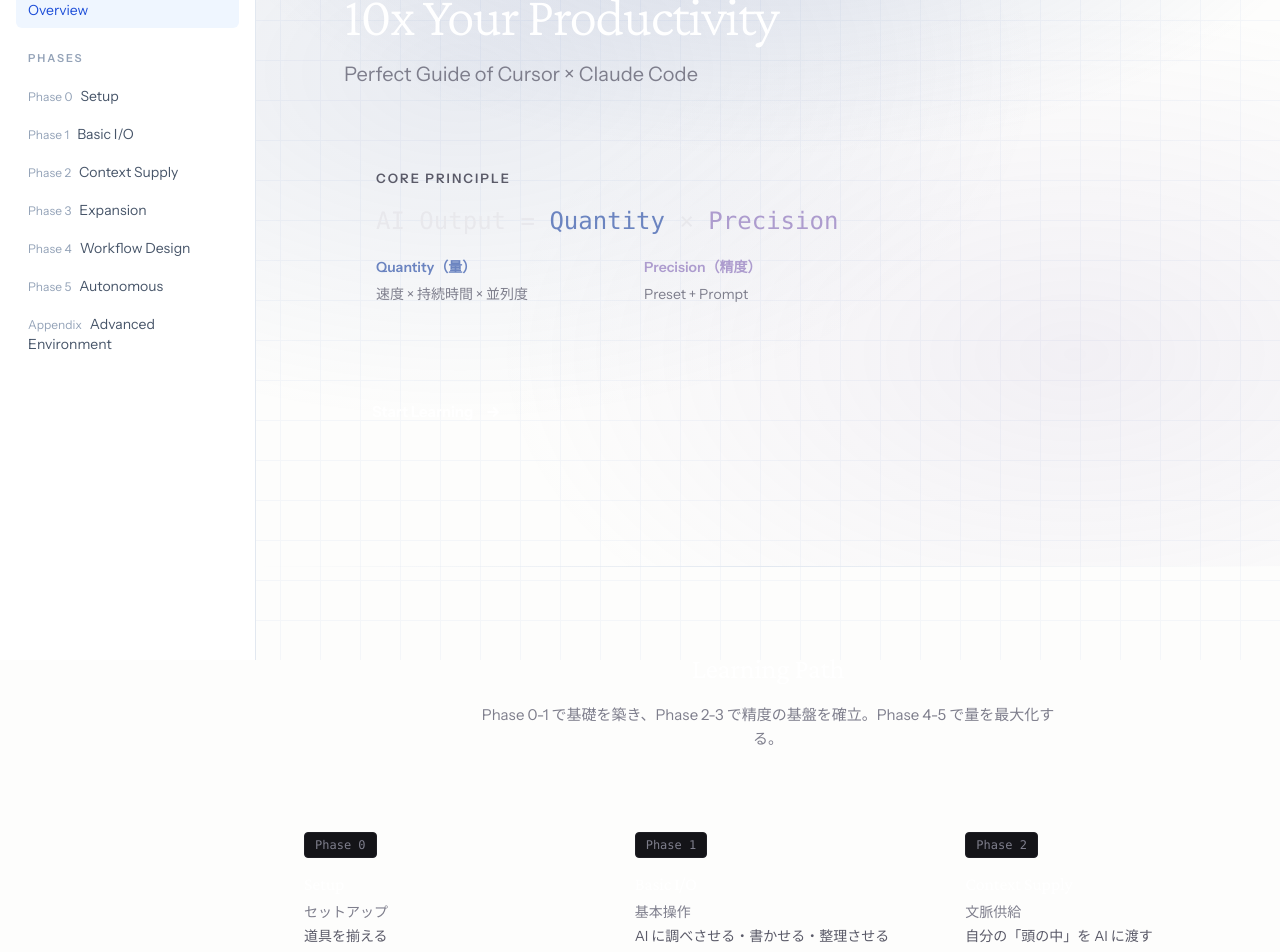
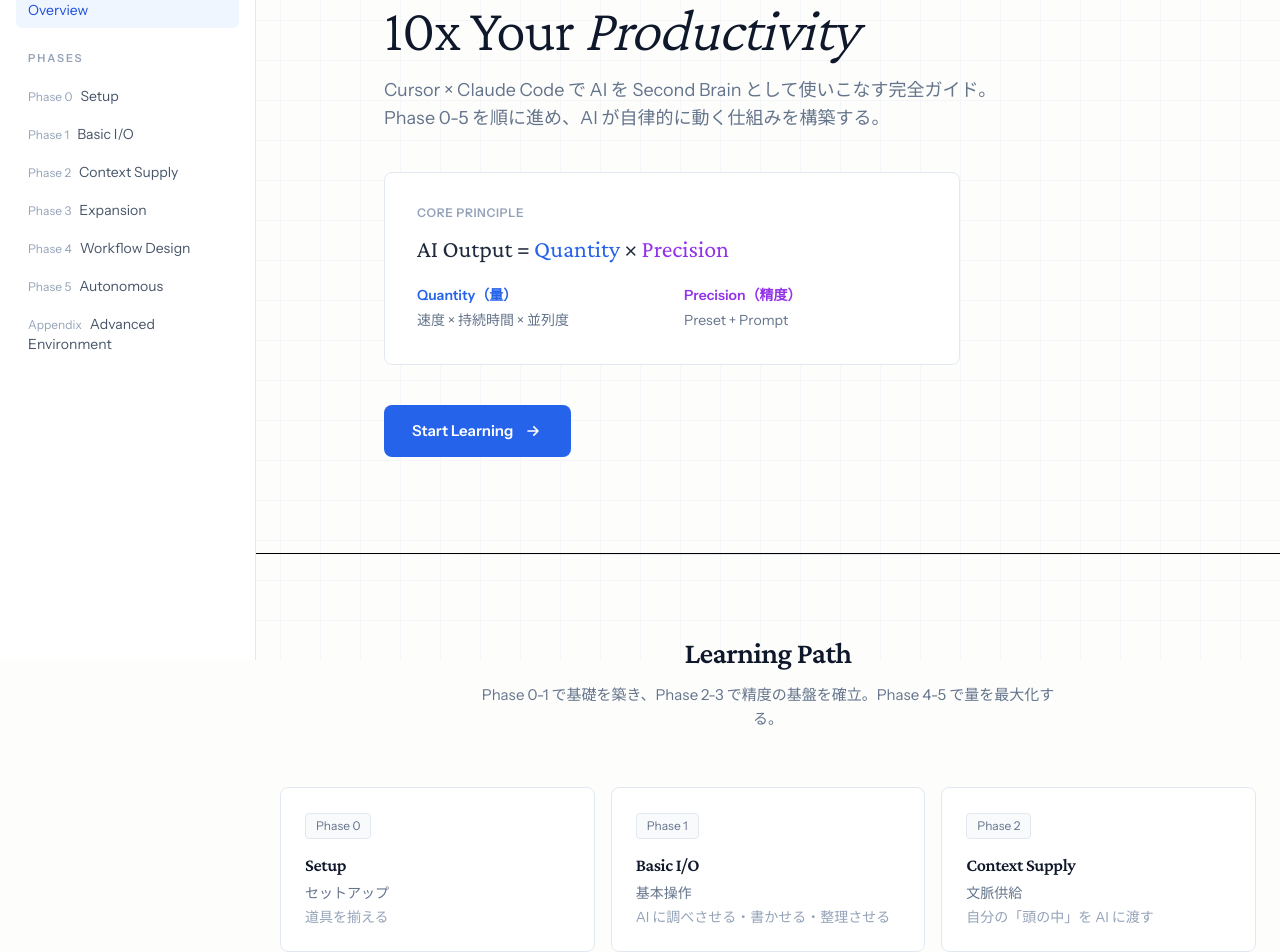
Before and after one commit to thedomainai/10x-productivity-perfect-guide, a Next.js app in the folder web/: page / in a window 1280 px wide. Shown: the part 140-1092 px from the top of the page. Built offline with nearby package versions, Linux system fonts and the light colour scheme.

Commit message:
auto: web/src/app/page.tsx

```diff
--- a/web/src/app/page.tsx
+++ b/web/src/app/page.tsx
@@ -10,61 +10,57 @@
   return (
     <div>
       {/* Hero */}
-      <section className="relative overflow-hidden">
-        {/* Hero + Mesh Gradient */}
-        <div
-          className="absolute inset-0"
-          style={{
-            background: `
-              radial-gradient(ellipse 80% 60% at 50% 0%, rgba(80, 104, 164, 0.2) 0%, transparent 70%),
-              radial-gradient(at 20% 30%, rgba(80, 104, 164, 0.12) 0%, transparent 50%),
-              radial-gradient(at 80% 70%, rgba(142, 124, 180, 0.1) 0%, transparent 50%)
-            `,
-          }}
-        />
-
-        <div className="relative max-w-4xl mx-auto px-6 py-24 lg:py-32">
-          <h1 className="text-4xl sm:text-5xl lg:text-[56px] font-light tracking-[-1.5px] leading-[1.1] text-white mb-4">
-            10x Your Productivity
+      <header className="border-b border-black">
+        <div className="max-w-4xl mx-auto px-6 md:px-16 py-16 lg:py-24">
+          <div className="flex justify-between items-baseline mb-6">
+            <span className="text-sm font-bold tracking-widest uppercase text-slate-500">
+              Second Brain // Guide
+            </span>
+            <span className="text-sm text-slate-400">February 2026</span>
+          </div>
+          <h1 className="text-5xl md:text-6xl font-serif font-light text-slate-900 mb-4">
+            10x Your <span className="italic">Productivity</span>
           </h1>
-          <p className="text-lg lg:text-xl text-[#7e7e8c] mb-12 max-w-2xl">
-            Perfect Guide of Cursor × Claude Code
+          <p className="text-lg text-slate-500 max-w-2xl mb-10">
+            Cursor × Claude Code で AI を Second Brain として使いこなす完全ガイド。
+            <br />
+            Phase 0-5 を順に進め、AI が自律的に動く仕組みを構築する。
           </p>
 
-          {/* Liquid Glass Formula Card */}
-          <div className="liquid-glass rounded-2xl p-6 lg:p-8 mb-12 max-w-xl">
-            <p className="text-[13px] text-[#5a5a68] mb-4 font-semibold uppercase tracking-[2px]">
+          {/* Core Principle Card */}
+          <div className="card p-6 lg:p-8 max-w-xl mb-10">
+            <p className="text-xs uppercase tracking-wider text-slate-400 mb-3 font-semibold">
               Core Principle
             </p>
-            <p className="text-xl lg:text-2xl font-mono font-medium text-[#e8e8ec] leading-relaxed">
+            <p className="text-xl lg:text-2xl font-serif text-slate-800 leading-relaxed">
               AI Output ={" "}
-              <span className="text-[#6b84c0]">Quantity</span> ×{" "}
-              <span className="text-[#ad9cce]">Precision</span>
+              <span className="text-blue-600">Quantity</span> ×{" "}
+              <span className="text-purple-600">Precision</span>
             </p>
             <div className="mt-5 grid grid-cols-2 gap-6 text-sm">
               <div>
-                <p className="text-[#6b84c0] font-semibold mb-1.5">
+                <p className="text-blue-600 font-semibold mb-1">
                   Quantity（量）
                 </p>
-                <p className="text-[#7e7e8c] leading-relaxed">
+                <p className="text-slate-500 leading-relaxed">
                   速度 × 持続時間 × 並列度
                 </p>
               </div>
               <div>
-                <p className="text-[#ad9cce] font-semibold mb-1.5">
+                <p className="text-purple-600 font-semibold mb-1">
                   Precision（精度）
                 </p>
-                <p className="text-[#7e7e8c] leading-relaxed">
+                <p className="text-slate-500 leading-relaxed">
                   Preset + Prompt
                 </p>
               </div>
             </div>
           </div>
 
-          {/* CTA — Gradient Shift Button */}
+          {/* CTA */}
           <Link
             href="/phases/phase0-setup"
-            className="btn-gradient inline-flex items-center gap-2.5 px-7 py-3.5 rounded-lg text-white font-semibold text-[15px]"
+            className="inline-flex items-center gap-2.5 px-7 py-3.5 rounded-lg bg-blue-600 text-white font-semibold text-[15px] hover:bg-blue-700 transition-colors"
           >
             Start Learning
             <svg
@@ -82,7 +78,7 @@
             </svg>
           </Link>
         </div>
-      </section>
+      </header>
 
       {/* Gradient Separator */}
       <div className="line-gradient" />
@@ -91,10 +87,10 @@
       <section className="py-20 px-6">
         <div className="max-w-5xl mx-auto">
           <div className="text-center mb-14">
-            <h2 className="text-[28px] font-medium text-white mb-3 tracking-[-0.3px]">
+            <h2 className="text-3xl font-serif font-semibold text-slate-900 mb-3">
               Learning Path
             </h2>
-            <p className="text-[#7e7e8c] max-w-xl mx-auto text-[15px]">
+            <p className="text-slate-500 max-w-xl mx-auto text-[15px]">
               Phase 0-1 で基礎を築き、Phase 2-3 で精度の基盤を確立。Phase 4-5
               で量を最大化する。
             </p>
@@ -105,16 +101,16 @@
               <Link
                 key={phase.slug}
                 href={`/phases/${phase.slug}`}
-                className="group block glass rounded-xl p-6 transition-all duration-300 hover:border-[rgba(107,132,192,0.3)] hover:shadow-[0_0_20px_rgba(80,104,164,0.15)] hover:-translate-y-0.5"
+                className="group card p-6 transition-all duration-200 hover:-translate-y-0.5 hover:shadow-md"
               >
-                <span className="inline-block text-xs font-mono font-medium px-2.5 py-1 rounded bg-[#141418] text-[#7e7e8c] border border-[#1e1e24] mb-3 group-hover:border-[rgba(107,132,192,0.3)] group-hover:text-[#6b84c0] transition-all duration-300">
+                <span className="inline-block text-xs font-medium px-2.5 py-1 rounded bg-slate-50 text-slate-500 border border-slate-200 mb-3 group-hover:border-blue-300 group-hover:text-blue-600 group-hover:bg-blue-50 transition-all duration-200">
                   {phase.phase}
                 </span>
-                <h3 className="font-medium text-white text-lg mb-1 tracking-[-0.2px]">
+                <h3 className="font-serif font-semibold text-slate-900 text-lg mb-1">
                   {phase.title}
                 </h3>
-                <p className="text-sm text-[#7e7e8c] mb-1">{phase.subtitle}</p>
-                <p className="text-sm text-[#5a5a68]">{phase.description}</p>
+                <p className="text-sm text-slate-500 mb-1">{phase.subtitle}</p>
+                <p className="text-sm text-slate-400">{phase.description}</p>
               </Link>
             ))}
           </div>
@@ -130,6 +126,12 @@
           <MarkdownContent content={contentWithoutTitle} />
         </div>
       </section>
+
+      {/* Footer */}
+      <footer className="max-w-5xl mx-auto px-6 md:px-16 py-8 border-t border-slate-200 text-xs text-slate-400 flex justify-between">
+        <p>Cursor × Claude Code Guide</p>
+        <p>Second Brain // Complete Guide</p>
+      </footer>
     </div>
   );
 }
```
